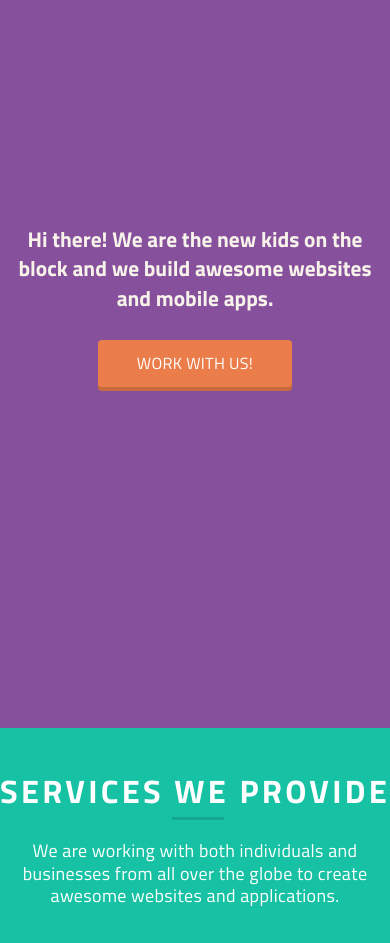
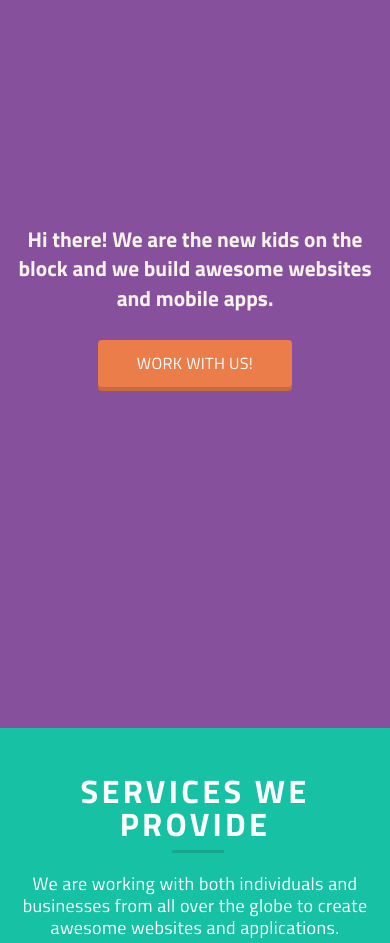
Before and after one commit to GolubSeri/Cuda, a plain HTML site: page index.html in a window 390 px wide. Shown: the part 116-1059 px from the top of the page. Drawn offline with nearby package versions, Linux system fonts and the light colour scheme.

Commit message:
Update style.css

```diff
--- a/Css/style.css
+++ b/Css/style.css
@@ -116,6 +116,11 @@ h1, h2, h3, h4, h5, h6 {
 @media (max-width: 1083px) {
   .Title {
     padding-top: calc(40px + 80 * ((100vw - 320px) / 763));
+  }
+}
+@media (max-width: 479.98px) {
+  .Title {
+    margin: 0px 20px 20px 20px;
   }
 }
 .Title:after {
```
